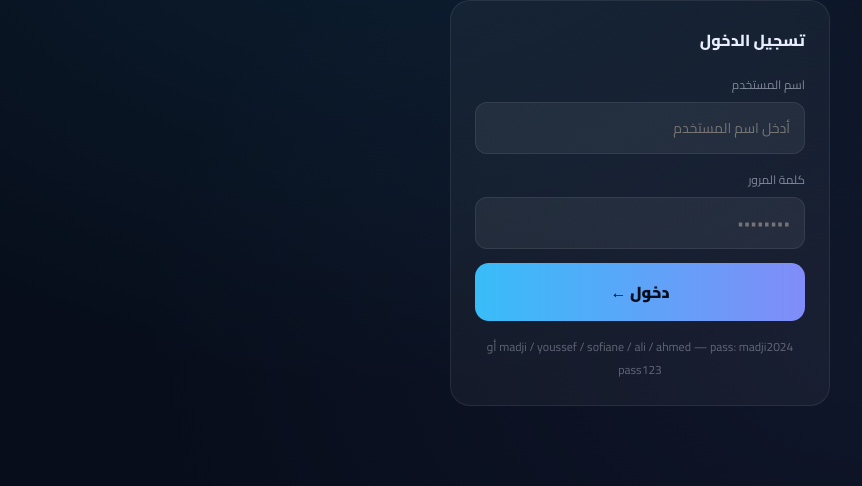
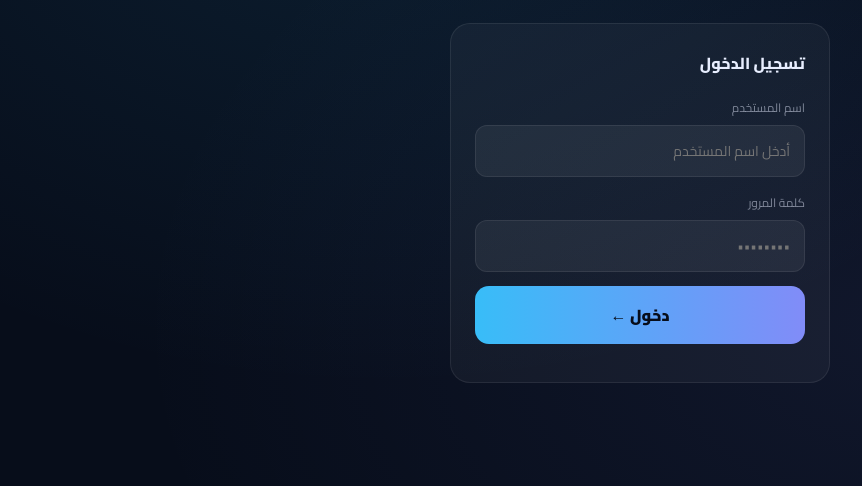
Before and after one commit to ali19bba-dev/madji-pro, a plain HTML site: page index.html in a window 1280 px wide. Shown: the part 314-800 px from the top of the page, without its empty margins (0-862 px from the left). Drawn offline with nearby package versions, Linux system fonts and the light colour scheme.

Commit message:
Update index.html

```diff
--- a/index.html
+++ b/index.html
@@ -124,7 +124,7 @@ td{font-size:13px;padding:9px 10px;border-bottom:1px solid rgba(255,255,255,0.04
       <input class="inp" id="inp-password" placeholder="••••••••" type="password">
       <button class="btn-primary" onclick="doLogin()">دخول ←</button>
       <div style="text-align:center;margin-top:14px;font-size:12px;color:rgba(232,238,255,0.35)">
-        madji / youssef / sofiane / ali / ahmed — pass: madji2024 أو pass123
+
       </div>
     </div>
   </div>
```
